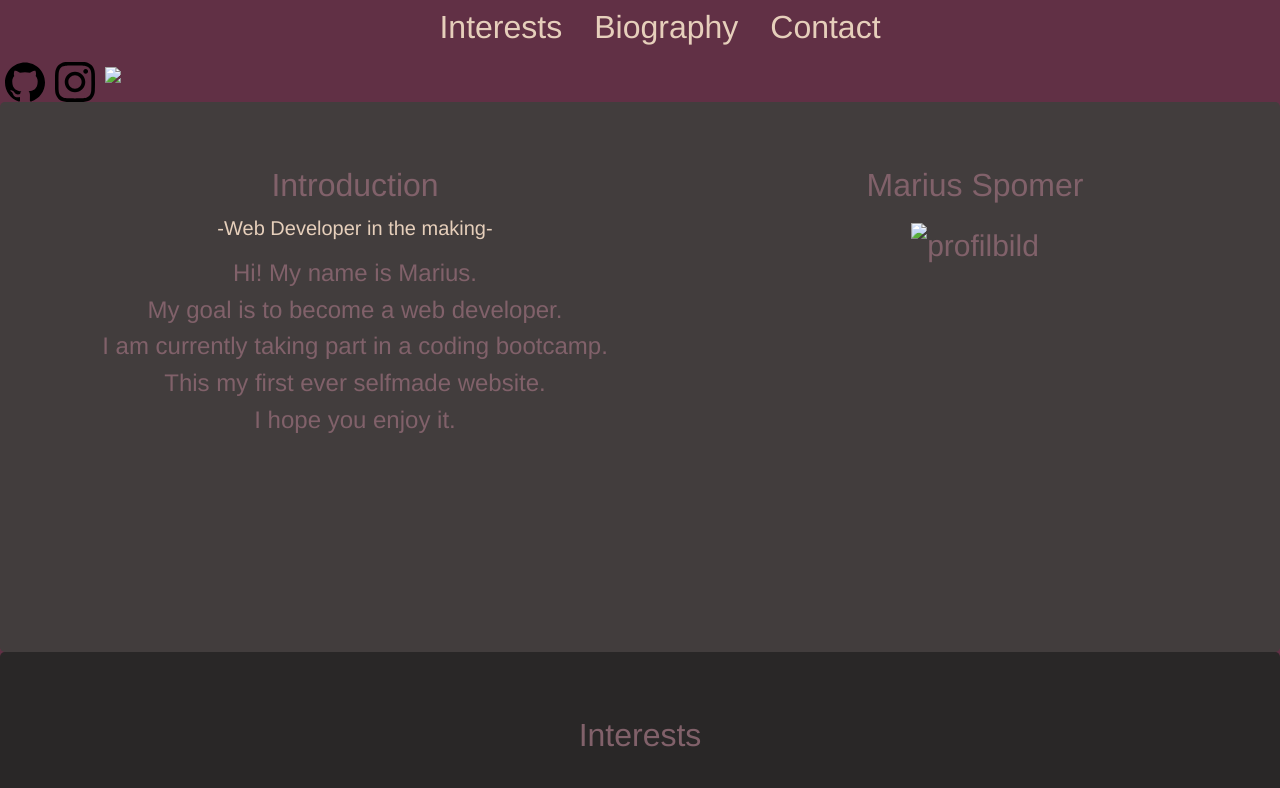
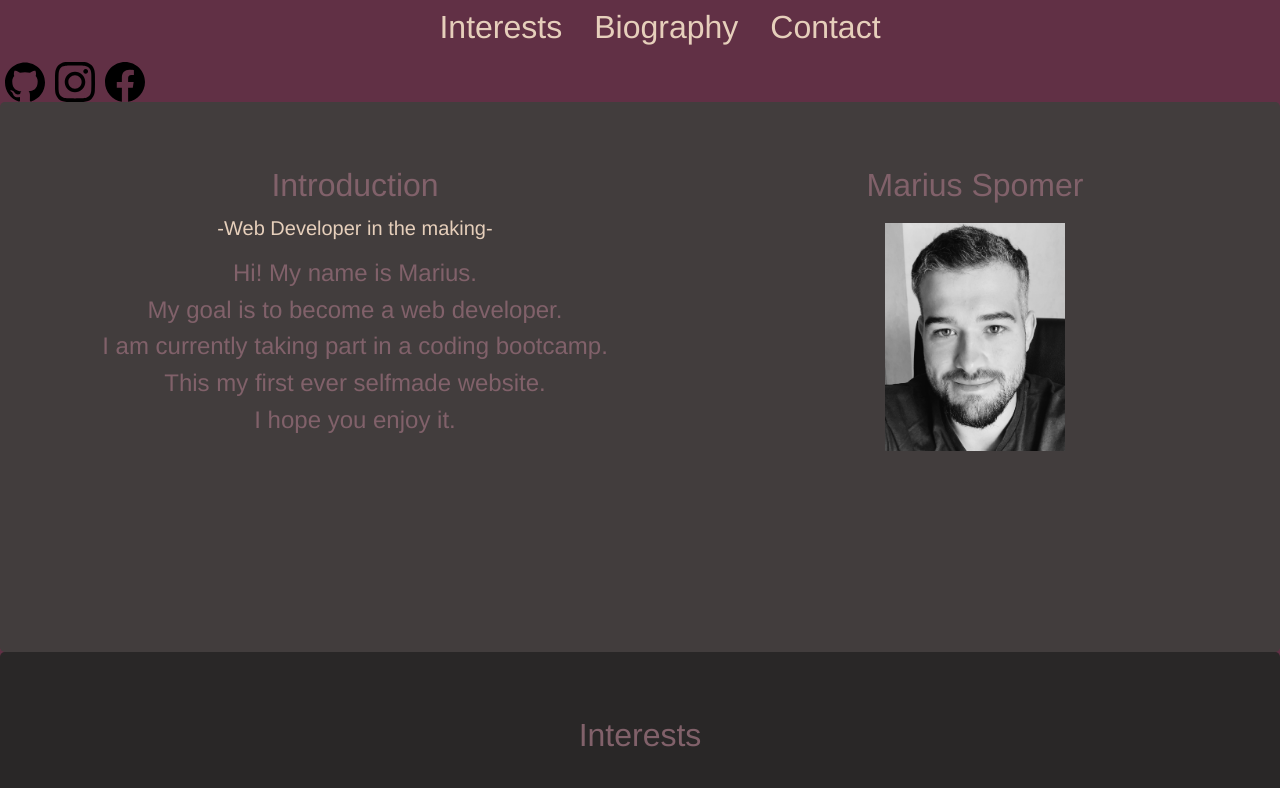
Before and after one commit to MariusS94/first-website, a plain HTML site: page index.html in a window 1280 px wide. Shown: the top 788 px of the page. Drawn offline with nearby package versions, Linux system fonts and the light colour scheme; the site is published under a folder, as on GitHub Pages, so addresses that start at the root find nothing.

Commit message:
fix images

```diff
--- a/index.html
+++ b/index.html
@@ -48,7 +48,7 @@
           </div>
           <div class="icon">
             <a href="https://www.facebook.com/"
-              ><img src="/logos/facebook.svg"
+              ><img src="logos/facebook.svg"
             /></a>
           </div>
         </div>
@@ -69,7 +69,7 @@
               <div class="air">
                 <h2>Marius Spomer</h2>
                 <img
-                  src="/images/profilbild.jpg"
+                  src="images/profilbild.jpg"
                   alt="profilbild"
                   class="bild"
                 />
@@ -83,7 +83,7 @@
         <div class="container" style="margin-top: 3%;">
           <div class="row">
             <div class="col-sm">
-              <img src="/logos/basketball.svg" style="width: 70%;" />
+              <img src="logos/basketball.svg" style="width: 70%;" />
               <h3 class="discription">Sports</h3>
             </div>
             <div class="col-sm">
```
